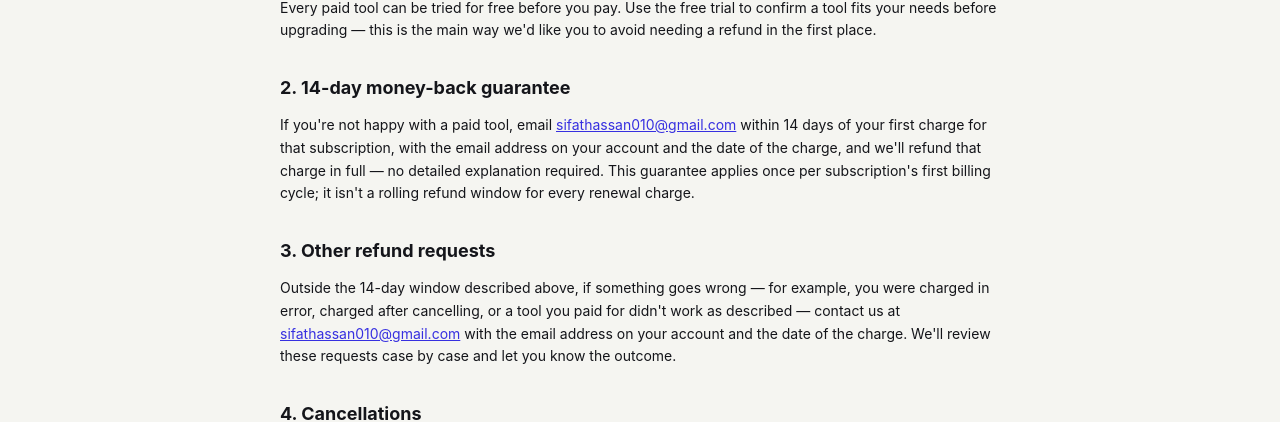
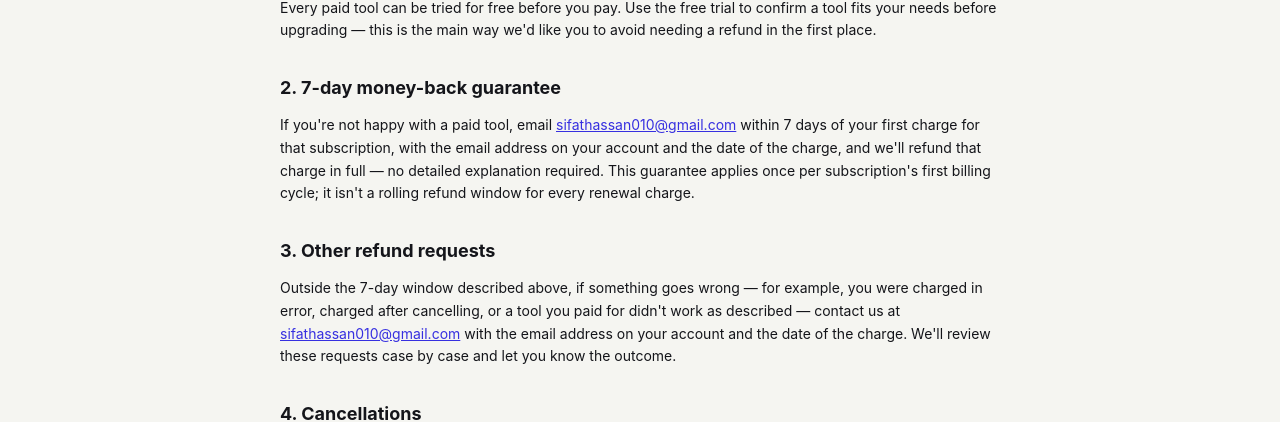
Before and after one commit to sifathassan010-max/siteflow, a Next.js app: page /legal/refund in a window 1280 px wide. Shown: the part 358-780 px from the top of the page. Built offline with nearby package versions, Linux system fonts and the light colour scheme; no server answers.

Commit message:
Add files via upload

```diff
--- a/src/app/legal/refund/page.tsx
+++ b/src/app/legal/refund/page.tsx
@@ -39,13 +39,13 @@ export default function RefundPage() {
           </section>
 
           <section>
-            <h2 className="text-lg font-bold">2. 14-day money-back guarantee</h2>
+            <h2 className="text-lg font-bold">2. 7-day money-back guarantee</h2>
             <p className="mt-3">
               If you're not happy with a paid tool, email{" "}
               <a href={`mailto:${SUPPORT_EMAIL}`} className="text-brand underline">
                 {SUPPORT_EMAIL}
               </a>{" "}
-              within 14 days of your first charge for that subscription, with the email address on
+              within 7 days of your first charge for that subscription, with the email address on
               your account and the date of the charge, and we'll refund that charge in full — no
               detailed explanation required. This guarantee applies once per subscription's first
               billing cycle; it isn't a rolling refund window for every renewal charge.
@@ -55,7 +55,7 @@ export default function RefundPage() {
           <section>
             <h2 className="text-lg font-bold">3. Other refund requests</h2>
             <p className="mt-3">
-              Outside the 14-day window described above, if something goes wrong — for example,
+              Outside the 7-day window described above, if something goes wrong — for example,
               you were charged in error, charged after cancelling, or a tool you paid for didn't
               work as described — contact us at{" "}
               <a href={`mailto:${SUPPORT_EMAIL}`} className="text-brand underline">
```
